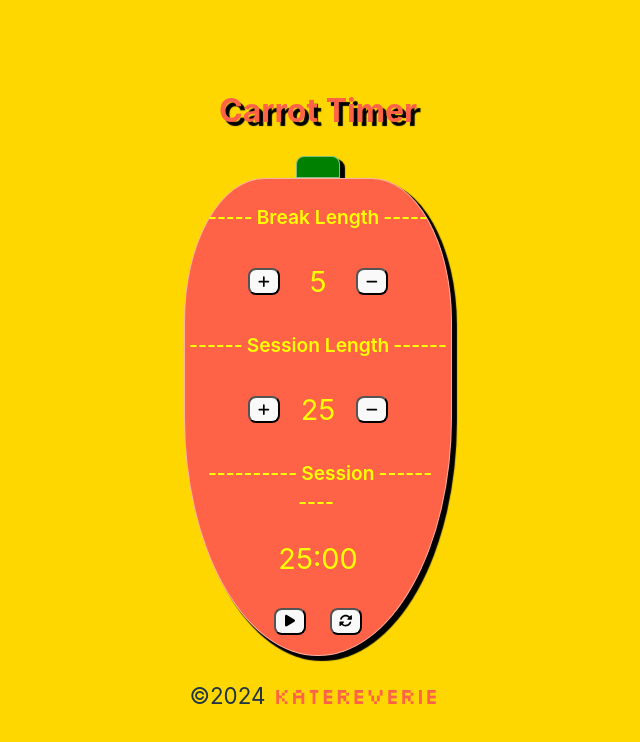
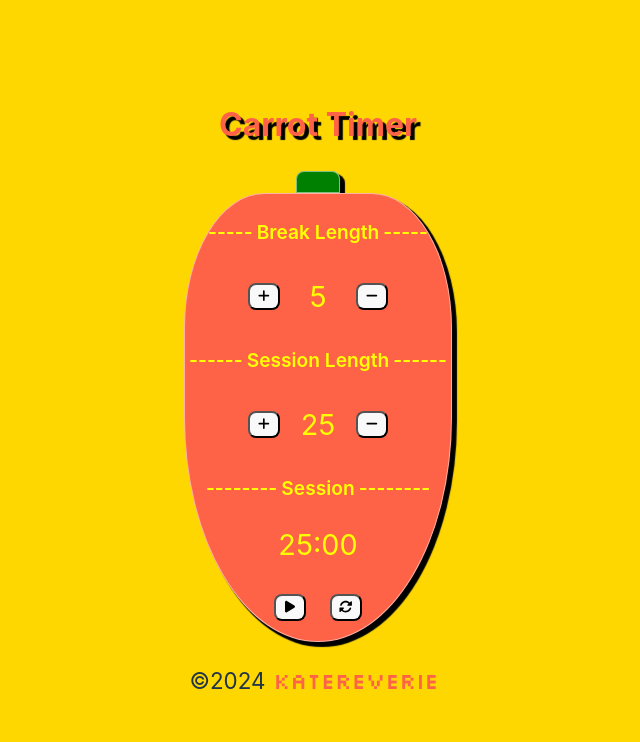
Before and after one commit to katereverie/fcc-proj-PomodoroTimer, a React (Vite) app in the folder pomodoro-timer/: page / in a window 1280 px wide. Shown: the top 742 px of the page, without its empty margins (322-962 px from the left). Built offline with nearby package versions, Linux system fonts and the light colour scheme.

Commit message:
update: line

```diff
--- a/pomodoro-timer/src/assets/styles/App.css
+++ b/pomodoro-timer/src/assets/styles/App.css
@@ -64,7 +64,7 @@
 
 #timer-label::before,
 #timer-label::after {
-  content: '----------';
+  content: '--------';
 }
 
 #break-length,
```
